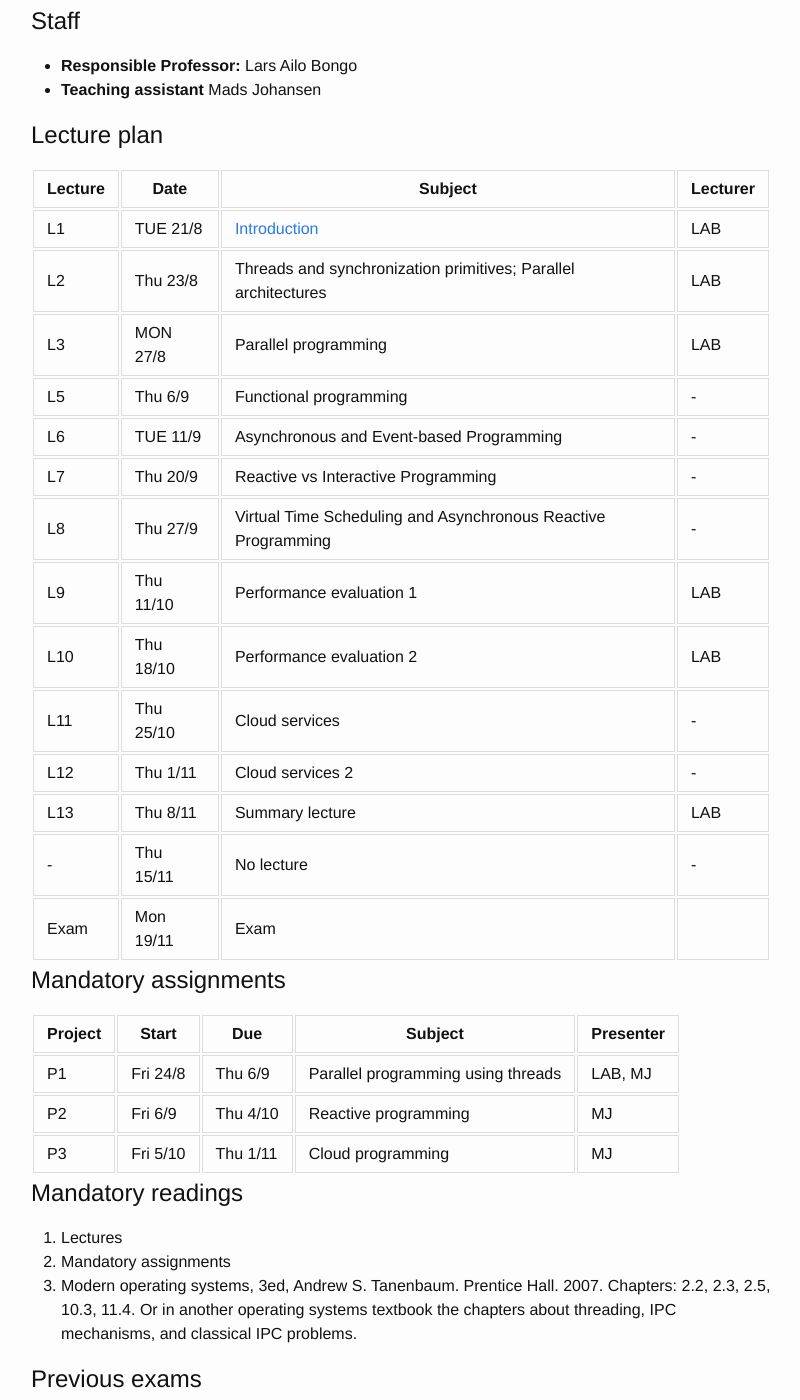
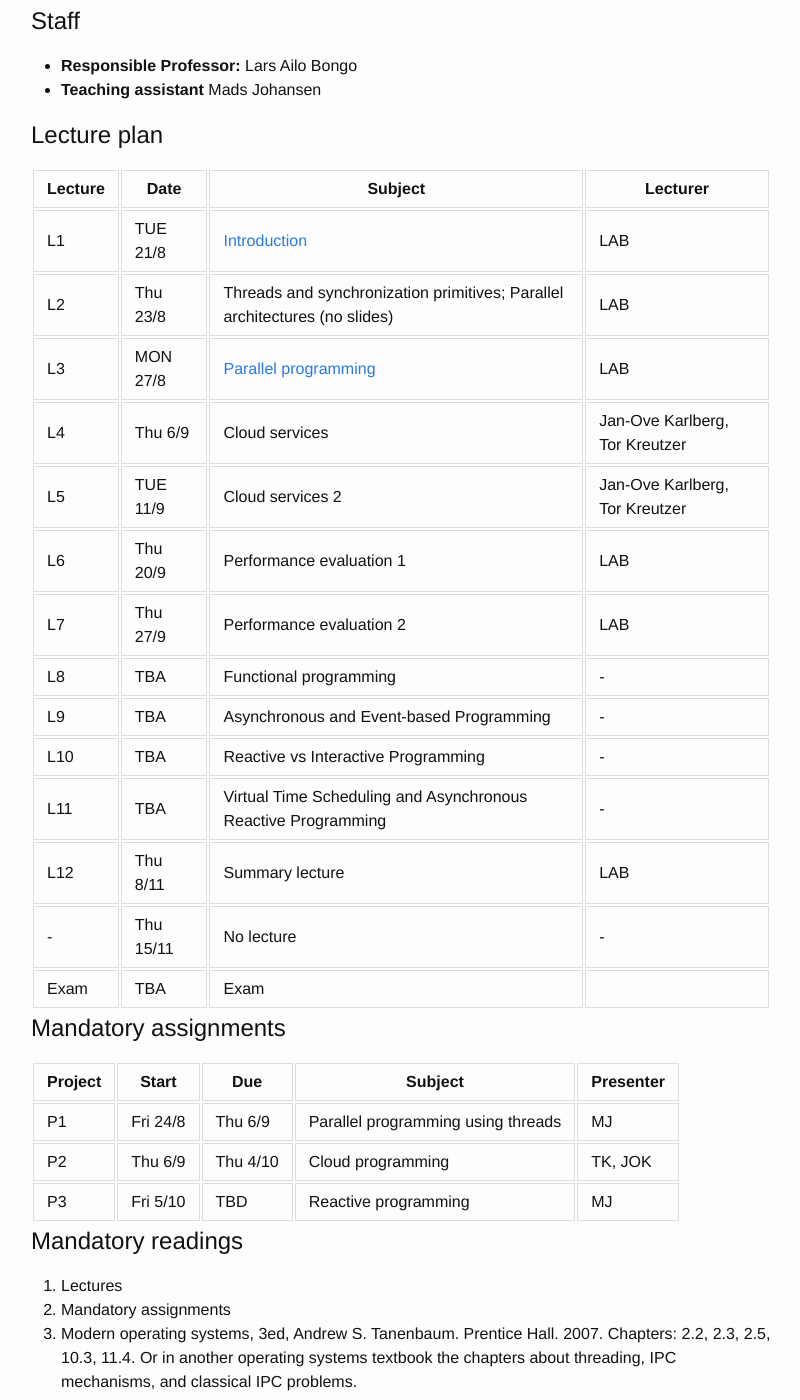
Before and after one commit to uit-inf-2202-f18/uit-inf-2202-f18.github.io, a Jekyll site: the page built from index.md, in a window 1280 px wide and 1400 px high, scrolled down 624 px. Shown: the whole window, without its empty margins (239-1039 px from the left). Built offline with Jekyll 4.4.1, drawn with Linux system fonts in a browser that asks for light colours; our own code applies the rules of GitHub Pages for plain Markdown files.

Commit message:
Parallel programmign lecture notes
Updated lecture plan

```diff
--- a/index.md
+++ b/index.md
@@ -33,28 +33,29 @@ Refer to the lecture and mandatory assignment plan, and e-mails for which room i
 | Lecture | Date      | Subject                                       | Lecturer  |
 |---------|-----------|-----------------------------------------------|-----------|
 | L1      | TUE 21/8  | [Introduction](lectures/01-introduction.pptx) | LAB       |
-| L2      | Thu 23/8  | Threads and synchronization primitives; Parallel architectures | LAB |
-| L3      | MON 27/8  | Parallel programming                          | LAB       |
-| L5      | Thu 6/9   | Functional programming                        | - |
-| L6      | TUE 11/9  | Asynchronous and Event-based Programming      | - |
-| L7      | Thu 20/9  | Reactive vs Interactive Programming           | - |
-| L8      | Thu 27/9  | Virtual Time Scheduling and Asynchronous Reactive Programming | - |
-| L9      | Thu 11/10 | Performance evaluation 1                      | LAB       |
-| L10     | Thu 18/10 | Performance evaluation 2                      | LAB       |
-| L11     | Thu 25/10 | Cloud services                                | -         |
-| L12     | Thu 1/11  | Cloud services 2                              | -         |
-| L13     | Thu 8/11  | Summary lecture                               | LAB       |
+| L2      | Thu 23/8  | Threads and synchronization primitives; Parallel architectures (no slides) | LAB |
+| L3      | MON 27/8  | [Parallel programming](lectures/03-parallel-programs.pptx) | LAB |
+| L4      | Thu 6/9   | Cloud services                                | Jan-Ove Karlberg, Tor Kreutzer |
+| L5      | TUE 11/9  | Cloud services 2                              | Jan-Ove Karlberg, Tor Kreutzer |
+| L6      | Thu 20/9  | Performance evaluation 1                      | LAB       |
+| L7      | Thu 27/9  | Performance evaluation 2                      | LAB       |
+| L8      | TBA       | Functional programming                        | - |
+| L9      | TBA       | Asynchronous and Event-based Programming      | - |
+| L10     | TBA       | Reactive vs Interactive Programming           | - |
+| L11     | TBA       | Virtual Time Scheduling and Asynchronous Reactive Programming | - |
+| L12     | Thu 8/11  | Summary lecture                               | LAB       |
 | -       | Thu 15/11 | No lecture                                    | -         |
-| Exam    | Mon 19/11 | Exam                                          |           |
+| Exam    | TBA | Exam                                          |           |
 
 
 ## Mandatory assignments
 
 | Project |	Start      | Due      | Subject  | Presenter |
 |---------|------------|----------|----------|---------|
-| P1 	  | Fri 24/8   | Thu 6/9  | Parallel programming using threads | LAB, MJ |
-| P2      | Fri 6/9    | Thu 4/10 | Reactive programming               | MJ |
-| P3      | Fri 5/10   | Thu 1/11 | Cloud programming                  | MJ |
+| P1 	  | Fri 24/8   | Thu 6/9  | Parallel programming using threads | MJ      |
+| P2      | Thu 6/9    | Thu 4/10 | Cloud programming                  | TK, JOK |
+| P3      | Fri 5/10   | TBD      | Reactive programming               | MJ |
+
 
 ## Mandatory readings
 
```
Also changed, not shown: 1 other file.
